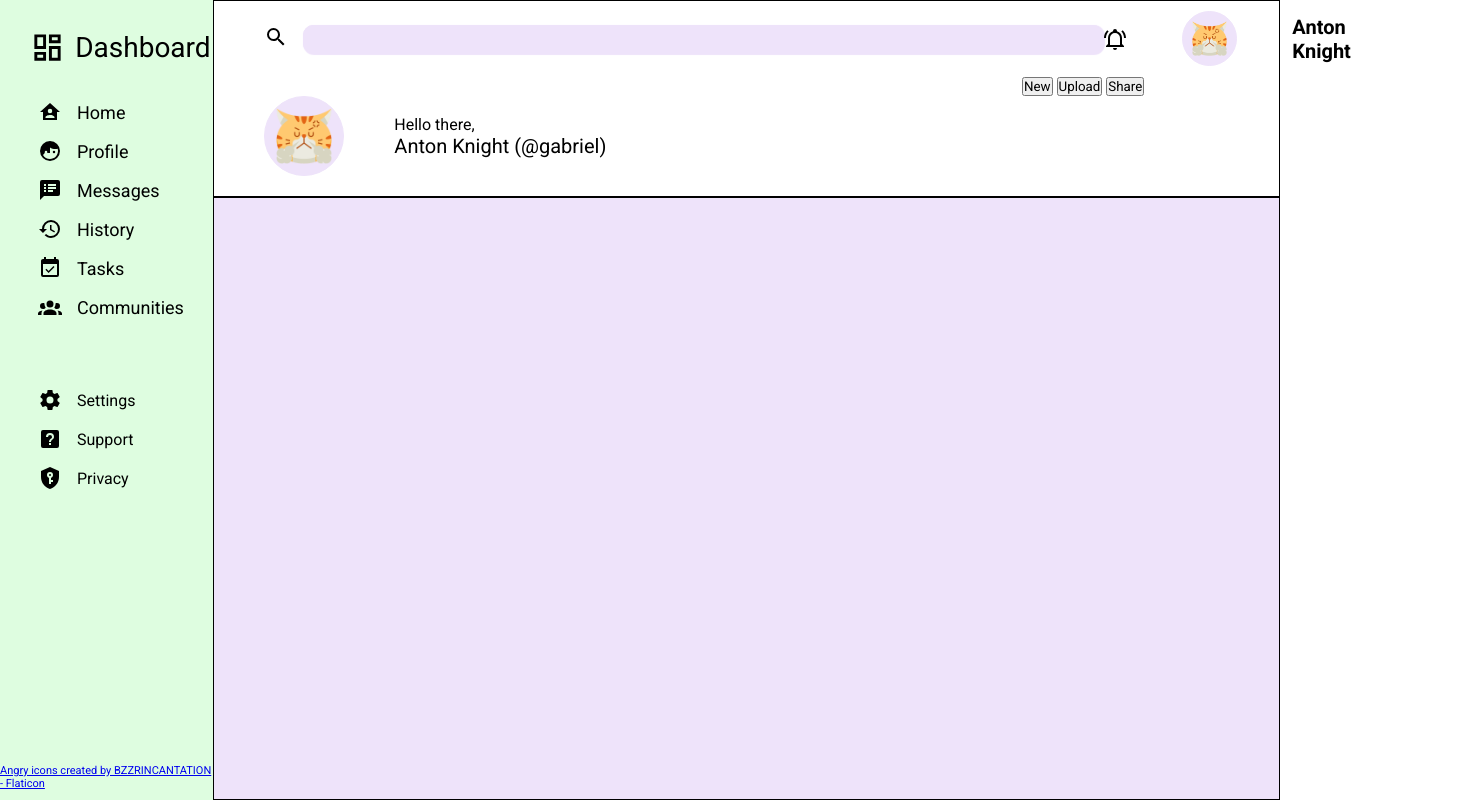
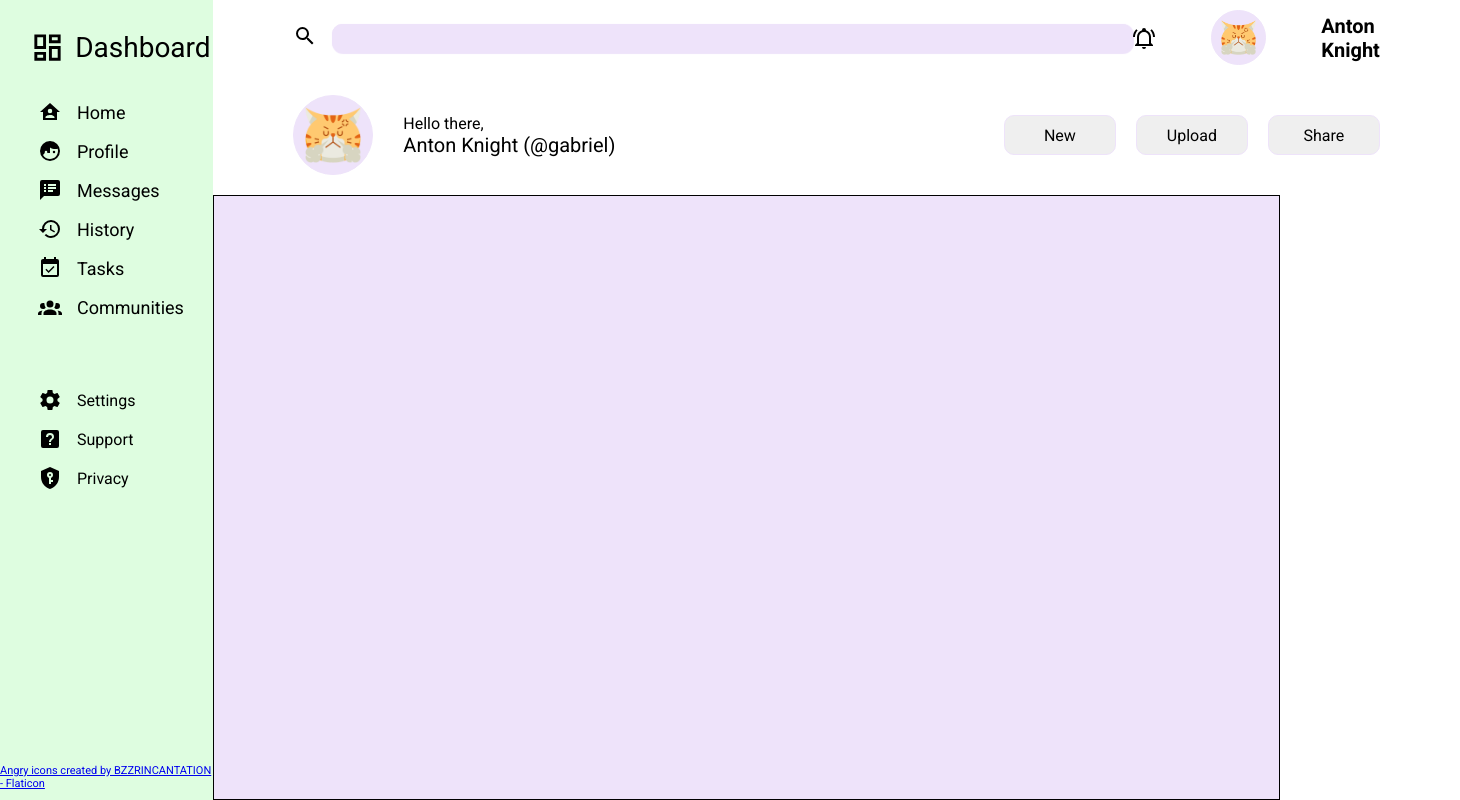
Before and after one commit to antomanolov/odin-project-projects, a plain HTML site: page intermediate-html-css/dashboard-project/index.html in a window 1280 px wide. Shown: the whole page, 1460 px wide, since content can reach past the window. Drawn offline with Linux system fonts and the light colour scheme.

Commit message:
finished nav of dashboard

```diff
--- a/intermediate-html-css/dashboard-project/css/style.css
+++ b/intermediate-html-css/dashboard-project/css/style.css
@@ -1,6 +1,8 @@
 :root {
     --main-color: #eee3fa;
     --secondary-color: #DEFDE0;
+    --l-r-margin: 80px;
+
 }
 
 * {
@@ -10,7 +12,7 @@
     font-family: 'Roboto', sans-serif;
 }
 
-.container > div + div {
+.container > div + div + div{
     border: 1px solid;
 }
 
@@ -109,6 +111,7 @@ logo3 p {
     display: grid;
     grid-template-columns: 1fr;
     grid-template-rows: 1fr 2fr;
+    /* background: var(--secondary-color); */
 }
 
 input {
@@ -122,7 +125,7 @@ input {
 
 .top {
     margin-top: 10px;
-    margin-left: 50px;
+    margin-left: var(--l-r-margin);
     display: grid;
     grid-template-columns: 1fr 2fr;
     align-items: center;
@@ -142,7 +145,7 @@ input {
     justify-content: end;
     justify-items: center;
     gap: 55px;
-    margin-right: 50px;
+    margin-right: var(--l-r-margin);
     font-size: 1.25rem;
     font-weight: 700;
 }
@@ -180,7 +183,7 @@ input {
 .bottom {
     display: grid;
     margin-top: 10px;
-    margin-left: 50px;
+    margin-left: var(--l-r-margin);
     grid-template-columns: 2fr 1fr;
 }
 
@@ -189,9 +192,26 @@ input {
     grid-template-columns: repeat(2, auto);
     align-items: center;
     justify-content: start;
-    gap: 50px;
+    gap: 30px;
 }
 
 .flex-text p + p {
     font-size: 20px;
 }
+
+.buttons-nav > button{
+    width: 7rem;
+    height: 2.5rem;
+    border: 1px solid var(--main-color);
+    border-radius: 10px;
+    font-size: 1rem;
+}
+
+.buttons-nav {
+    display: grid;
+    grid-template-columns: repeat(3, auto);
+    margin-right:   var(--l-r-margin);
+    justify-content: end;
+    align-items: center;
+    gap: 20px;
+}
```
Also changed, not shown: intermediate-html-css/dashboard-project/index.html (+2 -2 lines).
